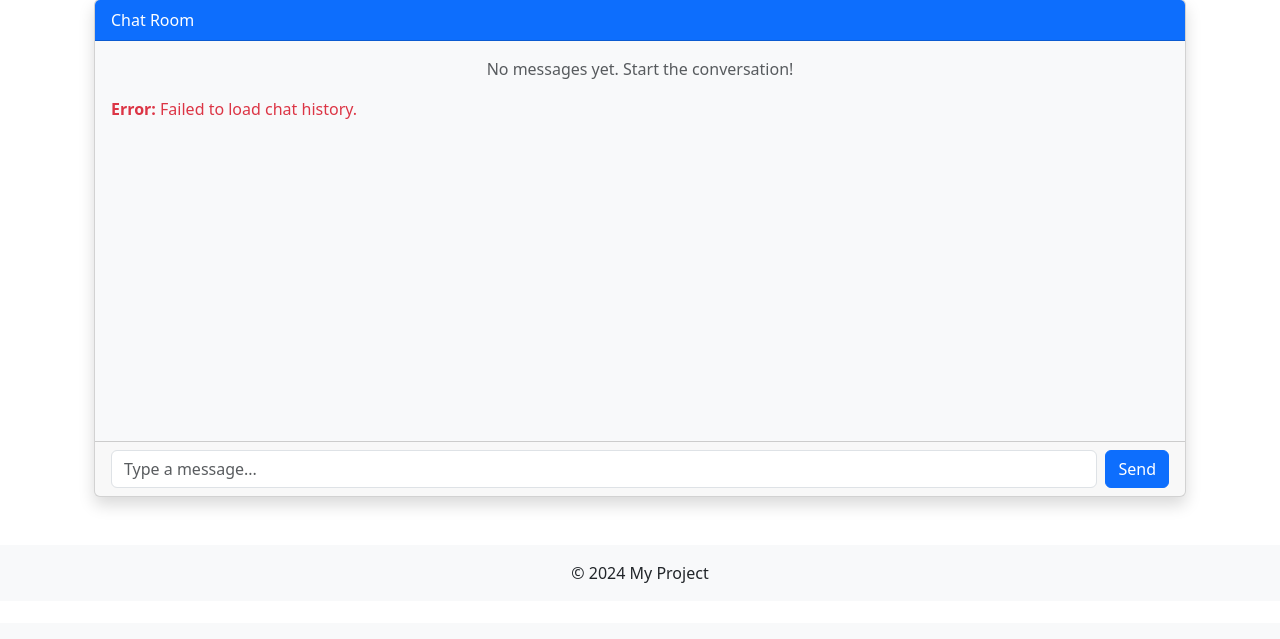
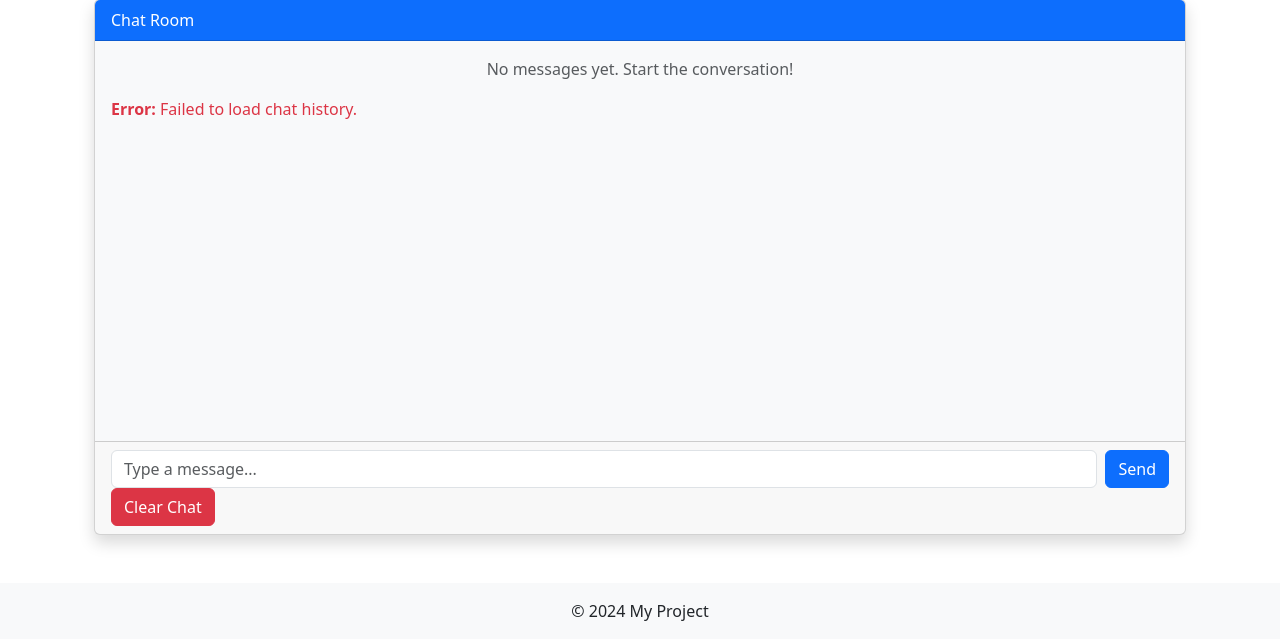
Before and after one commit to rexileer/DRF_channels, a Django app: page /chat/ in a window 1280 px wide. Shown: the part 177-816 px from the top of the page. Before the commit the page ends 760 px from the top, so only its background shows below. Run offline with Django 5.2, Linux system fonts and the light colour scheme; data that the repository does not hold is empty.

Commit message:
delete history

```diff
--- a/myproject/api/urls.py
+++ b/myproject/api/urls.py
@@ -11,4 +11,5 @@
     path('simple-endpoint/', views.simple_view, name='simple_endpoint'),
     path('chat/', views.ChatAPIView.as_view(), name='chat_api'),
     path('chat/history/', views.ChatHistoryAPIView.as_view(), name='chat_history'),
+    path('chat/clear/', views.ClearChatAPIView.as_view(), name='chat_clear'),
 ]
--- a/myproject/api/views.py
+++ b/myproject/api/views.py
@@ -58,3 +58,12 @@
     """
     queryset = ChatMessage.objects.all().order_by('-created_at')
     serializer_class = ChatHistorySerializer
+
+
+class ClearChatAPIView(APIView):
+    """
+    API для очистки истории чата.
+    """
+    def delete(self, request, *args, **kwargs):
+        ChatMessage.objects.all().delete()  # Удаляем все сообщения
+        return Response({"message": "Chat history cleared."}, status=status.HTTP_200_OK)
--- a/myproject/core/templates/core/chat.html
+++ b/myproject/core/templates/core/chat.html
@@ -20,6 +20,7 @@
                 <input type="text" class="form-control me-2" id="chat-input" placeholder="Type a message..." aria-label="Chat">
                 <button type="submit" class="btn btn-primary">Send</button>
             </form>
+            <button id="clear-chat" class="btn btn-danger">Clear Chat</button>
         </div>
     </div>
 </div>
@@ -72,10 +73,28 @@
             });
 
             // Прокрутка чата вниз
-            chatContainer.scrollTop = chatBox.scrollHeight;
+            chatContainer.scrollTop = chatContainer.scrollHeight;
         } catch (error) {
             chatContainer.innerHTML += `<div class="text-danger"><strong>Error:</strong> Failed to load chat history.</div>`;
         }
     });
+    const clearChatButton = document.getElementById('clear-chat');
+
+    clearChatButton.addEventListener('click', async () => {
+        if (!confirm("Are you sure you want to clear the chat?")) return;
+
+        try {
+            const response = await fetch('/api/chat/clear/', {
+                method: 'DELETE',
+            });
+            if (response.ok) {
+                chatContainer.innerHTML = `<p class="text-muted text-center">No messages yet. Start the conversation!</p>`;
+            } else {
+                chatContainer.innerHTML += `<div class="text-danger"><strong>Error:</strong> Failed to clear chat.</div>`;
+            }
+        } catch (error) {
+            chatContainer.innerHTML += `<div class="text-danger"><strong>Error:</strong> Failed to clear chat.</div>`;
+        }
+    });
 </script>
 {% endblock %}
```
